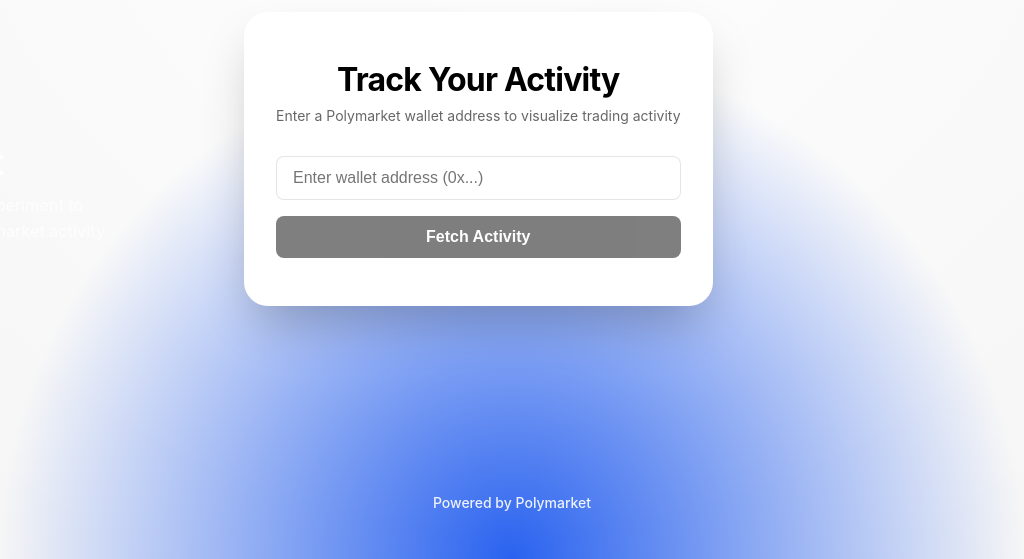
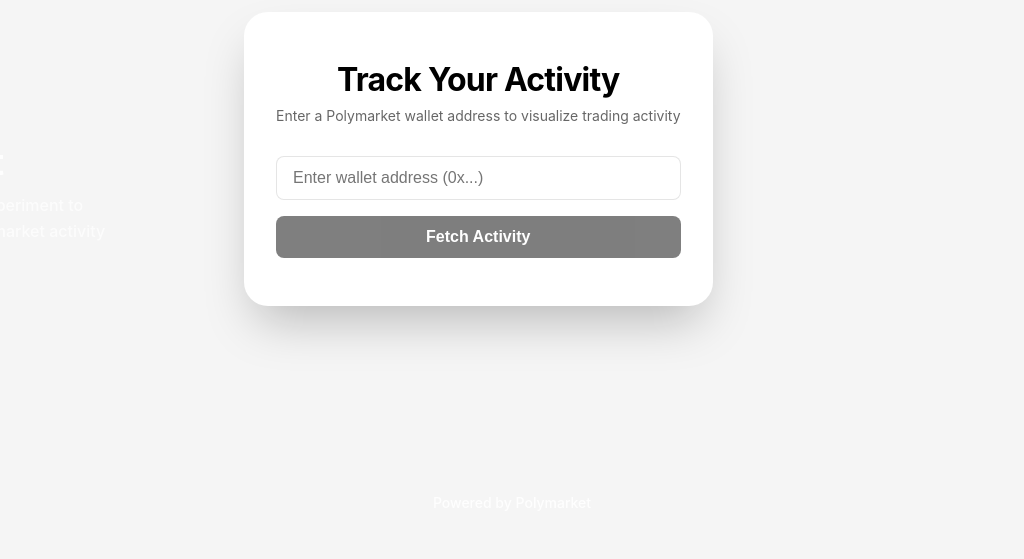
Before and after one commit to aviral125/polymarket-tracker, a React (Create React App) app in the folder projects/polymarket-tracker/: page / in a window 1280 px wide. Shown: the part 241-800 px from the top of the page, without its empty margins (128-1152 px from the left). Built offline with nearby package versions, Linux system fonts and the light colour scheme.

Commit message:
Remove blue gradient overlay to show pure blurred background

```diff
--- a/projects/polymarket-tracker/src/App.js
+++ b/projects/polymarket-tracker/src/App.js
@@ -304,7 +304,7 @@ function App() {
         <div className="bg-blur-layer">
           <div className="bg-blur-image" />
         </div>
-        <div className="bg-gradient-overlay" />
+        {/* <div className="bg-gradient-overlay" /> */}
 
         <div className="content-wrapper">
           <div className="branding-section">
@@ -360,7 +360,7 @@ function App() {
         <div className="bg-blur-layer">
           <div className="bg-blur-image" />
         </div>
-        <div className="bg-gradient-overlay" />
+        {/* <div className="bg-gradient-overlay" /> */}
 
         <div className="content-wrapper">
           <div className="search-section">
@@ -426,7 +426,7 @@ function App() {
           />
         )}
       </div>
-      <div className="bg-gradient-overlay" />
+      {/* <div className="bg-gradient-overlay" /> */}
 
       {/* Main Content */}
       <div className="content-wrapper">
```
